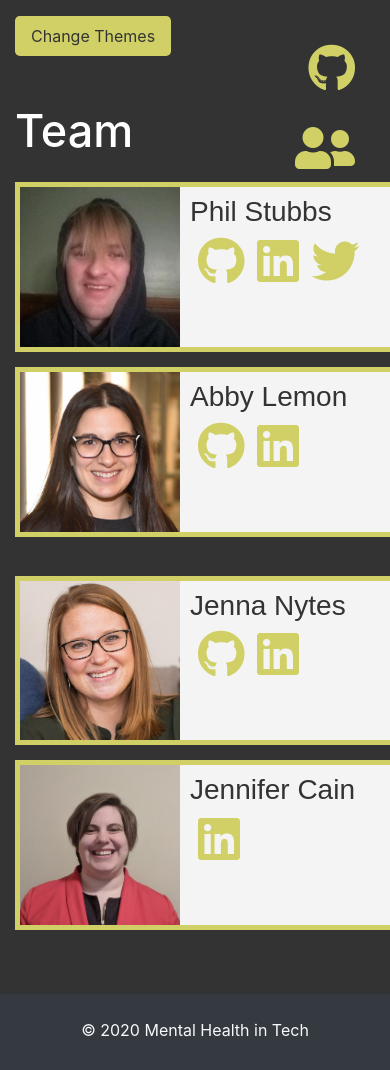
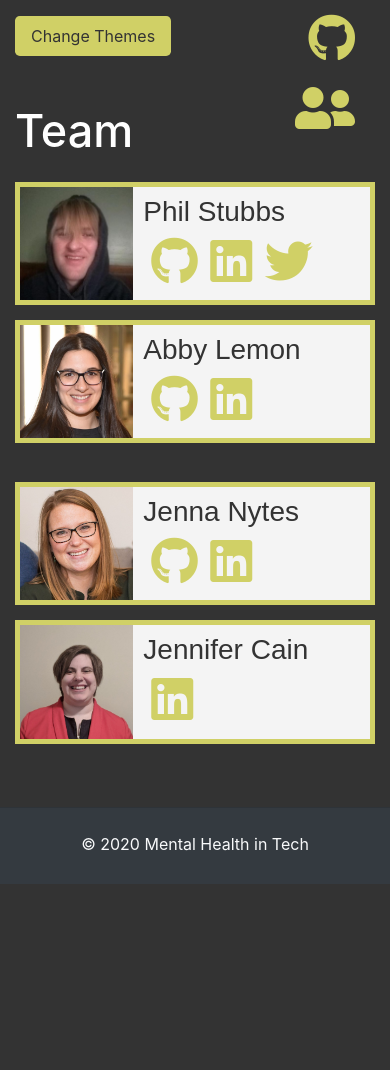
Before and after one commit to abbylemon/mental_health_ML, a Flask app: page /team in a window 390 px wide; the page is wider, and only the part inside the window is pictured. Shown: the part 56-1126 px from the top of that part. After the commit the page ends 940 px from the top of that part, so only its background shows below. Run offline with Flask 2, Linux system fonts and the light colour scheme; data that the repository does not hold is empty; parts of the project's set-up code (start-up, migrations or seed data) failed here and were passed over; some libraries are stand-ins or nearby versions.

Commit message:
responsive

```diff
--- a/application/static/css/style.css
+++ b/application/static/css/style.css
@@ -7,16 +7,20 @@
 .github-side-icon {
   position: absolute;
   z-index: 3;
-  top: 100px;
+  top: 70px;
   right: 35px;
   cursor: pointer;
   color: var(--accent-color);
 }
 
+.github-side-icon:hover, .team-side-icon:hover {
+  color: #fff;
+}
+
 .team-side-icon {
   position: absolute;
   z-index: 3;
-  top: 180px;
+  top: 140px;
   right: 35px;
   cursor: pointer;
   color: var(--accent-color);
--- a/application/templates/includes/_footer.html
+++ b/application/templates/includes/_footer.html
@@ -1,4 +1,4 @@
-<footer class="page-footer pt-2 card-footer bg-dark text-light mt-5">
+<footer class="page-footer pt-2 card-footer bg-dark text-light mt-5 d-md-none d-lg-block">
   <div class="container-fluid text-center">
     <div class="row">
       <div class="col-md-12">
--- a/application/templates/includes/_team.html
+++ b/application/templates/includes/_team.html
@@ -1,5 +1,5 @@
 <div class="row mt-4">
-  <div class="col-md-6">
+  <div class="col-lg-6 col-md-12 col-sm-12 d-flex justify-content-center">
     <div class="team-card">
       <img src="../static/images/phil.jpg" />
       <div>
@@ -17,7 +17,7 @@
     </div>
   </div>
 
-  <div class="col-md-6">
+  <div class="col-lg-6 col-md-12 col-sm-12 d-flex justify-content-center">
     <div class="team-card">
       <img src="../../static/images/abby.jpg" />
       <div>
@@ -34,7 +34,7 @@
 </div>
 
 <div class="row mt-4">
-  <div class="col-md-6">
+  <div class="col-lg-6 col-md-12 col-sm-12 d-flex justify-content-center">
     <div class="team-card">
       <img src="../../static/images/jenna.jpg" />
       <div>
@@ -49,7 +49,7 @@
     </div>
   </div>
 
-  <div class="col-md-6">
+  <div class="col-lg-6 col-md-12 col-sm-12 d-flex justify-content-center">
     <div class="team-card">
       <img src="../../static/images/jennifer.jpg" />
       <div>
```
